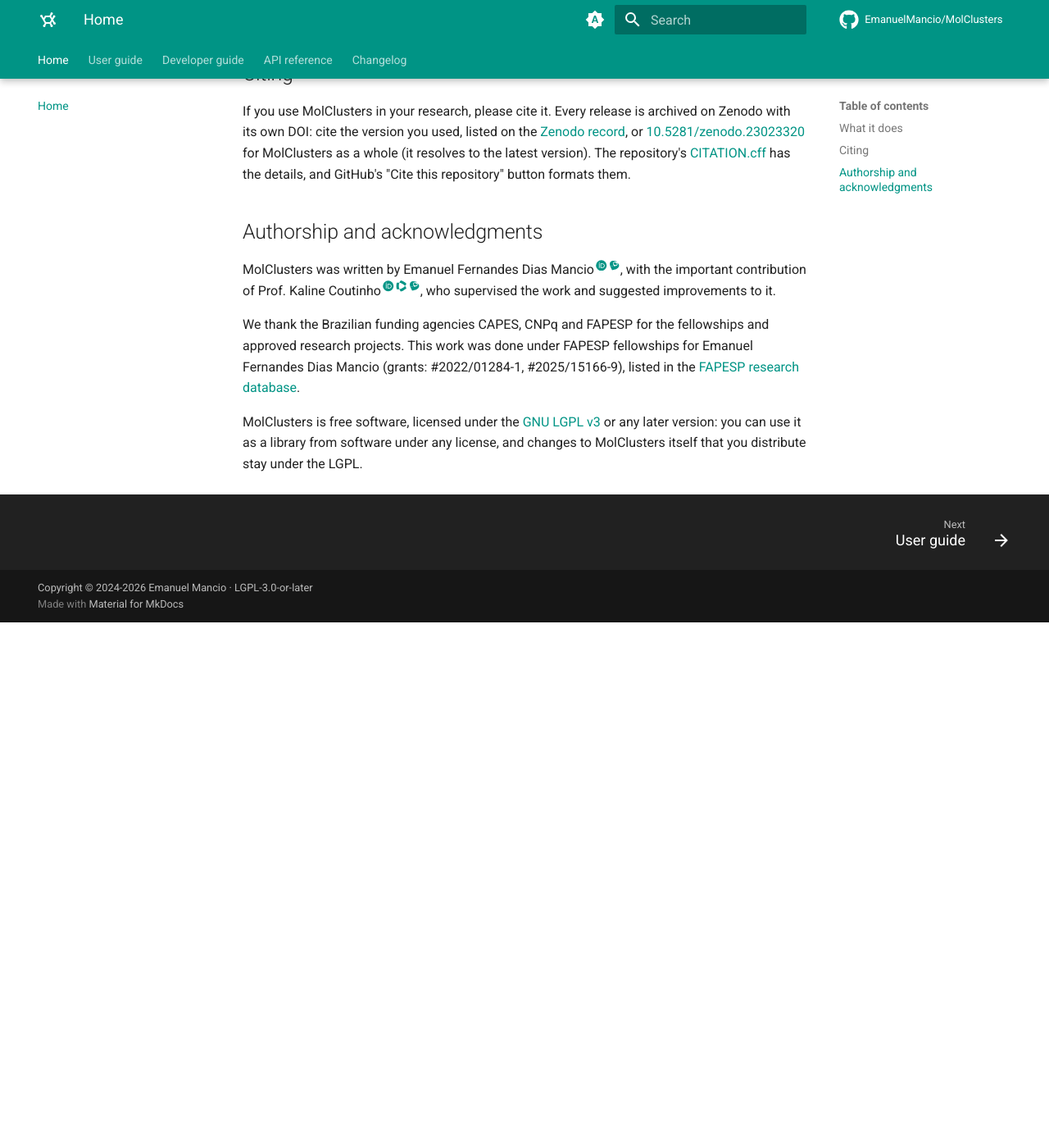
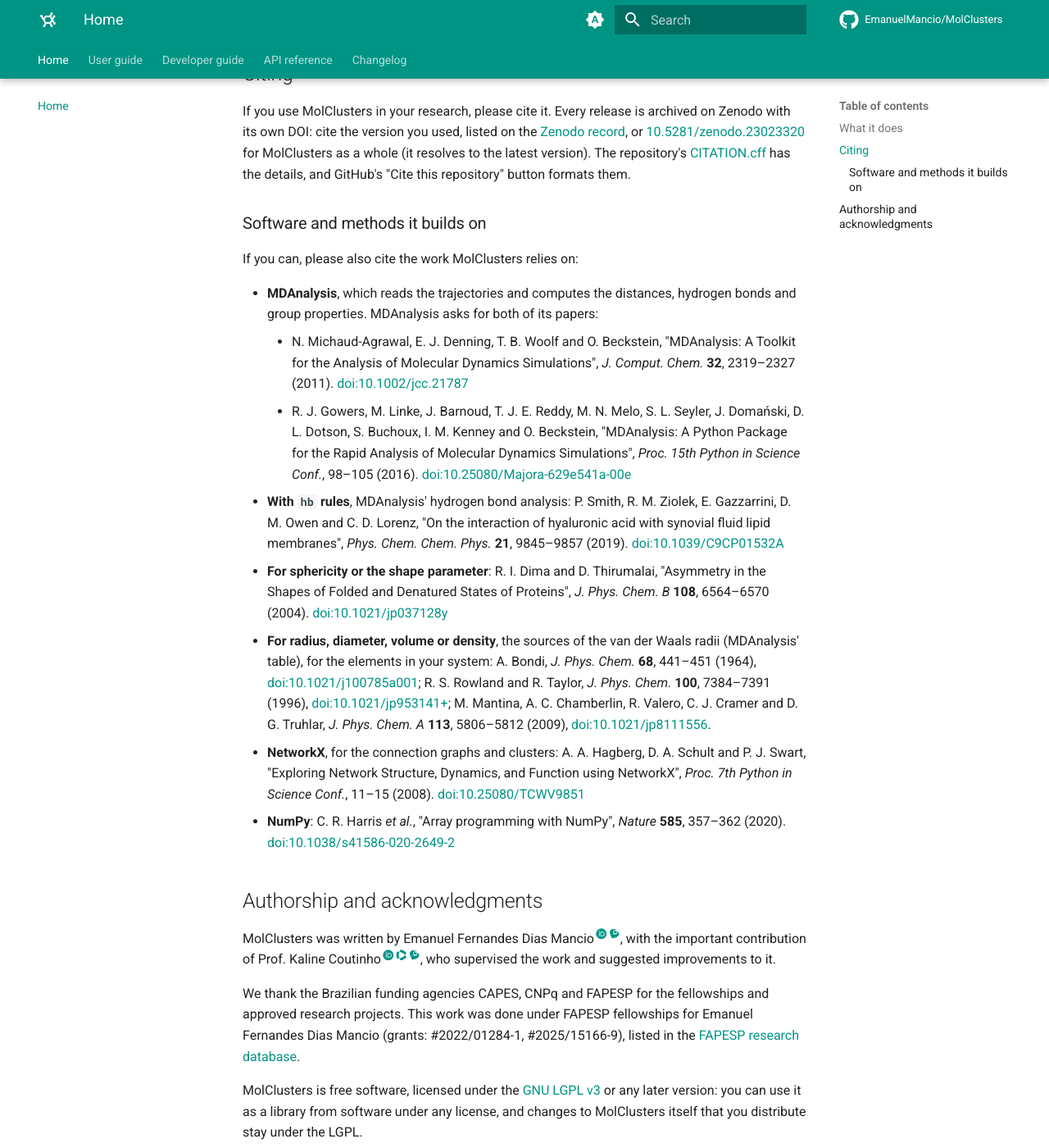
Before and after one commit to EmanuelMancio/MolClusters, an MkDocs documentation site: the page built from docs/index.md, in a window 1280 px wide and 1400 px high, scrolled down 1420 px. Shown: the whole window at 82% size. Built offline with MkDocs 1.6.1 and Material for MkDocs 9.7.7, drawn with Linux system fonts in a browser that asks for light colours; comment, search, counter and statistics services are not loaded; before the commit the page ends 2179 px from its top, so only the background shows below that.

Commit message:
docs: ask users to cite the software and methods MolClusters builds on
MDAnalysis asks every user, software built on it included, to cite both of
its papers; they are now listed in the README, the documentation's Citing
section and CITATION.cff's `references`. The documentation also lists the
papers to cite per feature: MDAnalysis' hydrogen bond analysis (Smith et
al. 2019) for "hb" rules, Dima & Thirumalai (2004) for sphericity and the
shape parameter, the sources of MDAnalysis' van der Waals radii (Bondi;
Rowland & Taylor; Mantina et al.) for the size properties, now also cited
on the properties page, and NetworkX and NumPy.

Co-Authored-By: Claude Opus 5.5 <noreply@anthropic.com>

```diff
--- a/docs/index.md
+++ b/docs/index.md
@@ -88,6 +88,42 @@ whole (it resolves to the latest version). The repository's
 [CITATION.cff](https://github.com/EmanuelMancio/MolClusters/blob/main/CITATION.cff) has
 the details, and GitHub's "Cite this repository" button formats them.
 
+### Software and methods it builds on
+
+If you can, please also cite the work MolClusters relies on:
+
+- **MDAnalysis**, which reads the trajectories and computes the distances,
+  hydrogen bonds and group properties. MDAnalysis asks for both of its papers:
+    - N. Michaud-Agrawal, E. J. Denning, T. B. Woolf and O. Beckstein, "MDAnalysis:
+      A Toolkit for the Analysis of Molecular Dynamics Simulations", *J. Comput.
+      Chem.* **32**, 2319–2327 (2011).
+      [doi:10.1002/jcc.21787](https://doi.org/10.1002/jcc.21787)
+    - R. J. Gowers, M. Linke, J. Barnoud, T. J. E. Reddy, M. N. Melo, S. L. Seyler,
+      J. Domański, D. L. Dotson, S. Buchoux, I. M. Kenney and O. Beckstein,
+      "MDAnalysis: A Python Package for the Rapid Analysis of Molecular Dynamics
+      Simulations", *Proc. 15th Python in Science Conf.*, 98–105 (2016).
+      [doi:10.25080/Majora-629e541a-00e](https://doi.org/10.25080/Majora-629e541a-00e)
+- **With `hb` rules**, MDAnalysis' hydrogen bond analysis: P. Smith, R. M. Ziolek,
+  E. Gazzarrini, D. M. Owen and C. D. Lorenz, "On the interaction of hyaluronic acid
+  with synovial fluid lipid membranes", *Phys. Chem. Chem. Phys.* **21**, 9845–9857
+  (2019). [doi:10.1039/C9CP01532A](https://doi.org/10.1039/C9CP01532A)
+- **For sphericity or the shape parameter**: R. I. Dima and D. Thirumalai, "Asymmetry
+  in the Shapes of Folded and Denatured States of Proteins", *J. Phys. Chem. B*
+  **108**, 6564–6570 (2004). [doi:10.1021/jp037128y](https://doi.org/10.1021/jp037128y)
+- **For radius, diameter, volume or density**, the sources of the van der Waals radii
+  (MDAnalysis' table), for the elements in your system: A. Bondi, *J. Phys. Chem.*
+  **68**, 441–451 (1964), [doi:10.1021/j100785a001](https://doi.org/10.1021/j100785a001);
+  R. S. Rowland and R. Taylor, *J. Phys. Chem.* **100**, 7384–7391 (1996),
+  [doi:10.1021/jp953141+](https://doi.org/10.1021/jp953141%2B); M. Mantina,
+  A. C. Chamberlin, R. Valero, C. J. Cramer and D. G. Truhlar, *J. Phys. Chem. A*
+  **113**, 5806–5812 (2009), [doi:10.1021/jp8111556](https://doi.org/10.1021/jp8111556).
+- **NetworkX**, for the connection graphs and clusters: A. A. Hagberg, D. A. Schult and
+  P. J. Swart, "Exploring Network Structure, Dynamics, and Function using NetworkX",
+  *Proc. 7th Python in Science Conf.*, 11–15 (2008).
+  [doi:10.25080/TCWV9851](https://doi.org/10.25080/TCWV9851)
+- **NumPy**: C. R. Harris *et al.*, "Array programming with NumPy", *Nature* **585**,
+  357–362 (2020). [doi:10.1038/s41586-020-2649-2](https://doi.org/10.1038/s41586-020-2649-2)
+
 ## Authorship and acknowledgments
 
 MolClusters was written by Emanuel Fernandes Dias Mancio[:fontawesome-brands-orcid:](https://orcid.org/0000-0002-0262-711X){ .profile title="ORCID" aria-label="ORCID" }[:academicons-lattes:](http://lattes.cnpq.br/3118069372734394){ .profile title="Lattes CV" aria-label="Lattes CV" },
```
Also changed, not shown: README.md (+7 -0 lines), docs/user-guide/properties.md (+12 -2 lines), 1 other file.
